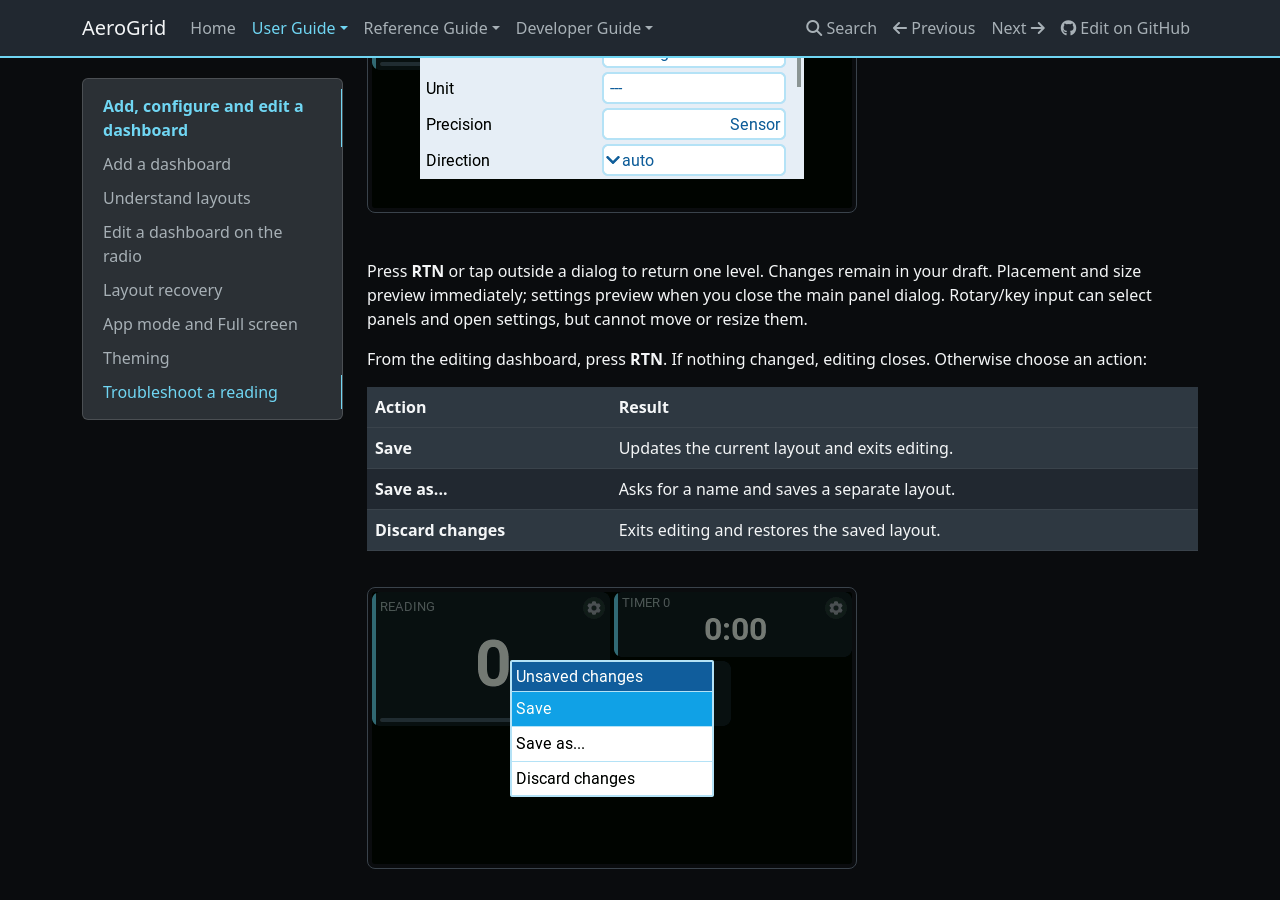
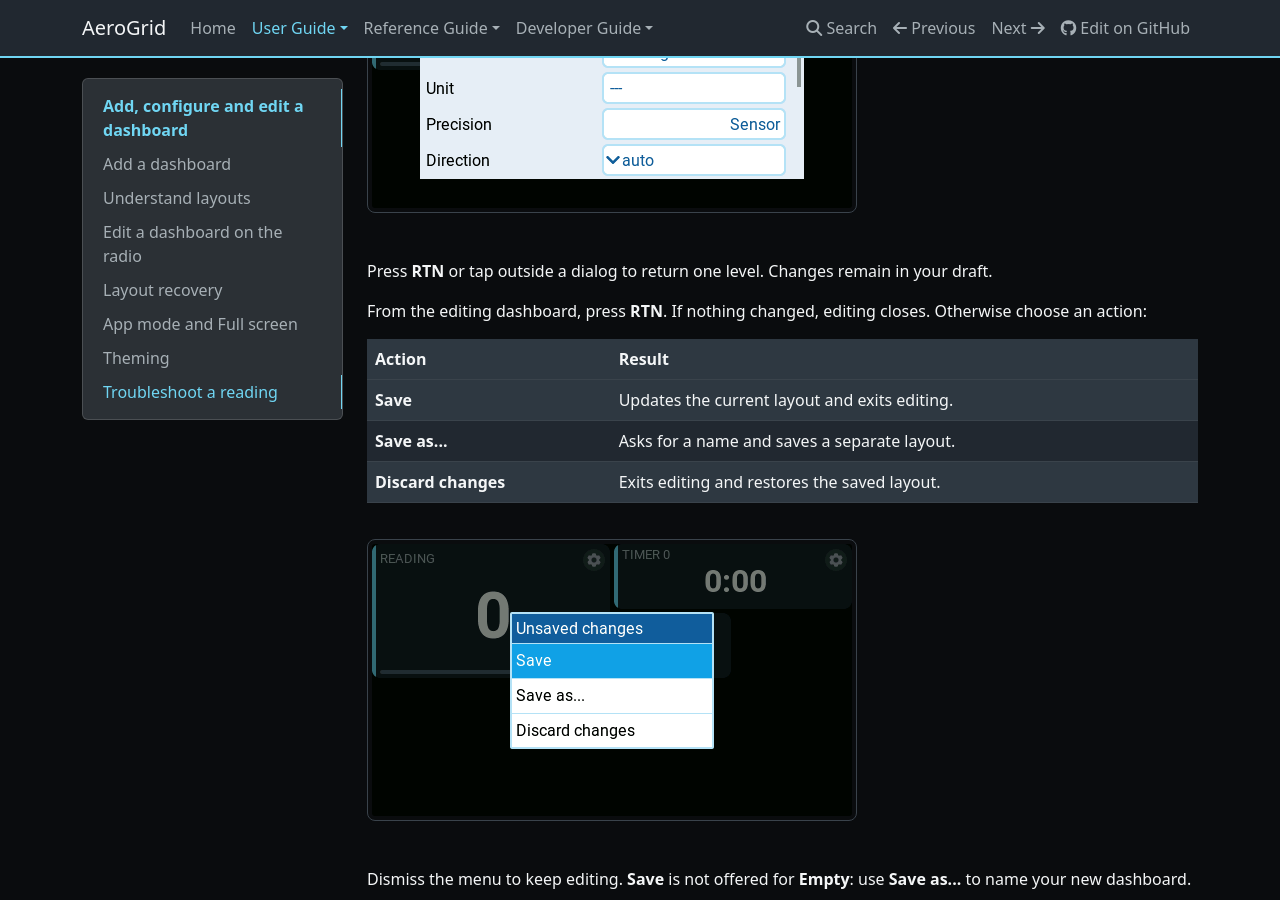
Before and after one commit to thomaskistler/aero-grid, an MkDocs documentation site: the page built from docs/user-guide/dashboards.md, in a window 1280 px wide and 900 px high, scrolled down 4696 px. Built offline with MkDocs 1.6.1, drawn with Linux system fonts in a browser that asks for light colours; nearby versions of some CDN libraries.

Commit message:
Simplify dialog navigation instructions
Co-authored-by: Copilot App <223556219+Copilot@users.noreply.github.com>

```diff
--- a/docs/user-guide/dashboards.md
+++ b/docs/user-guide/dashboards.md
@@ -98,9 +98,7 @@ Metric entries and text lines have their own add, edit, and remove dialogs.
 ![Metric-entry dialog with GV1 selected as Source](../assets/editor/metric-entry.png)
 
 Press **RTN** or tap outside a dialog to return one level. Changes remain in
-your draft. Placement and size preview immediately; settings preview when you
-close the main panel dialog. Rotary/key input can select panels and open
-settings, but cannot move or resize them.
+your draft.
 
 From the editing dashboard, press **RTN**. If nothing changed, editing closes.
 Otherwise choose an action:
```
